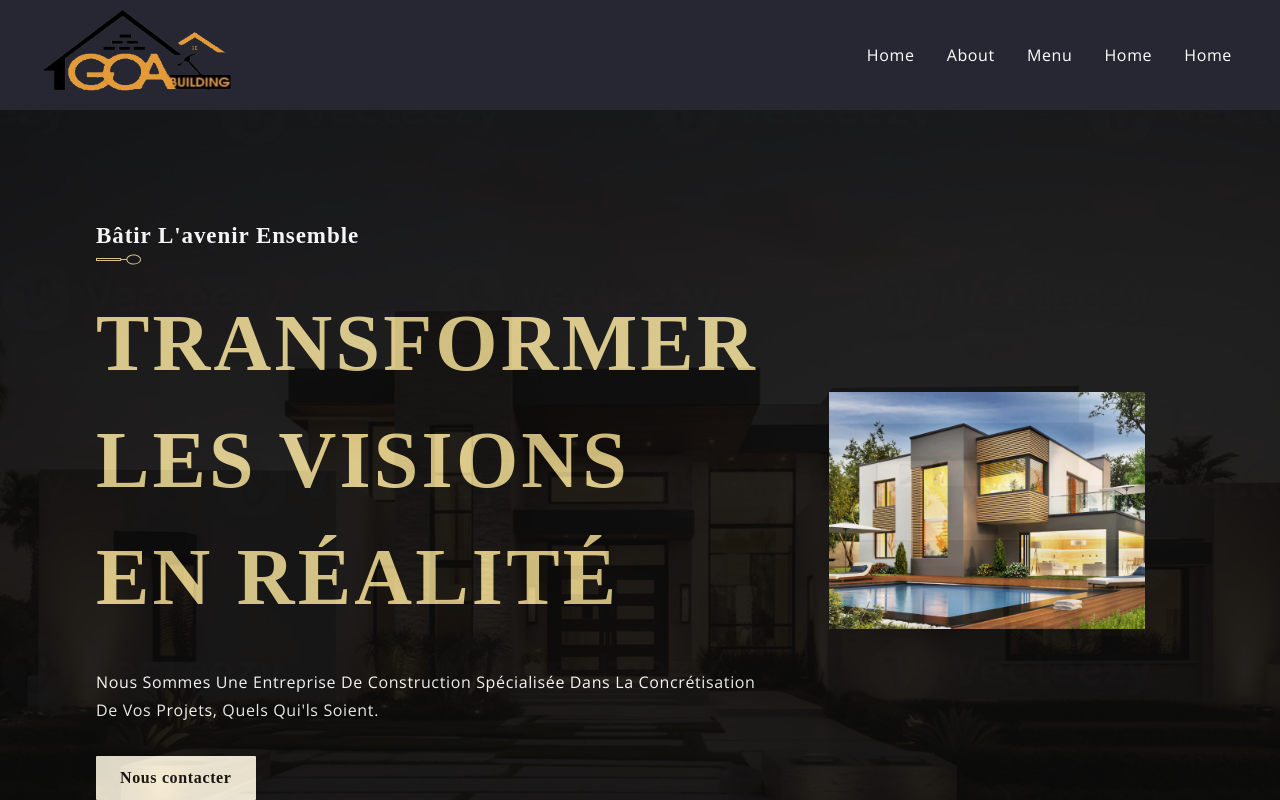
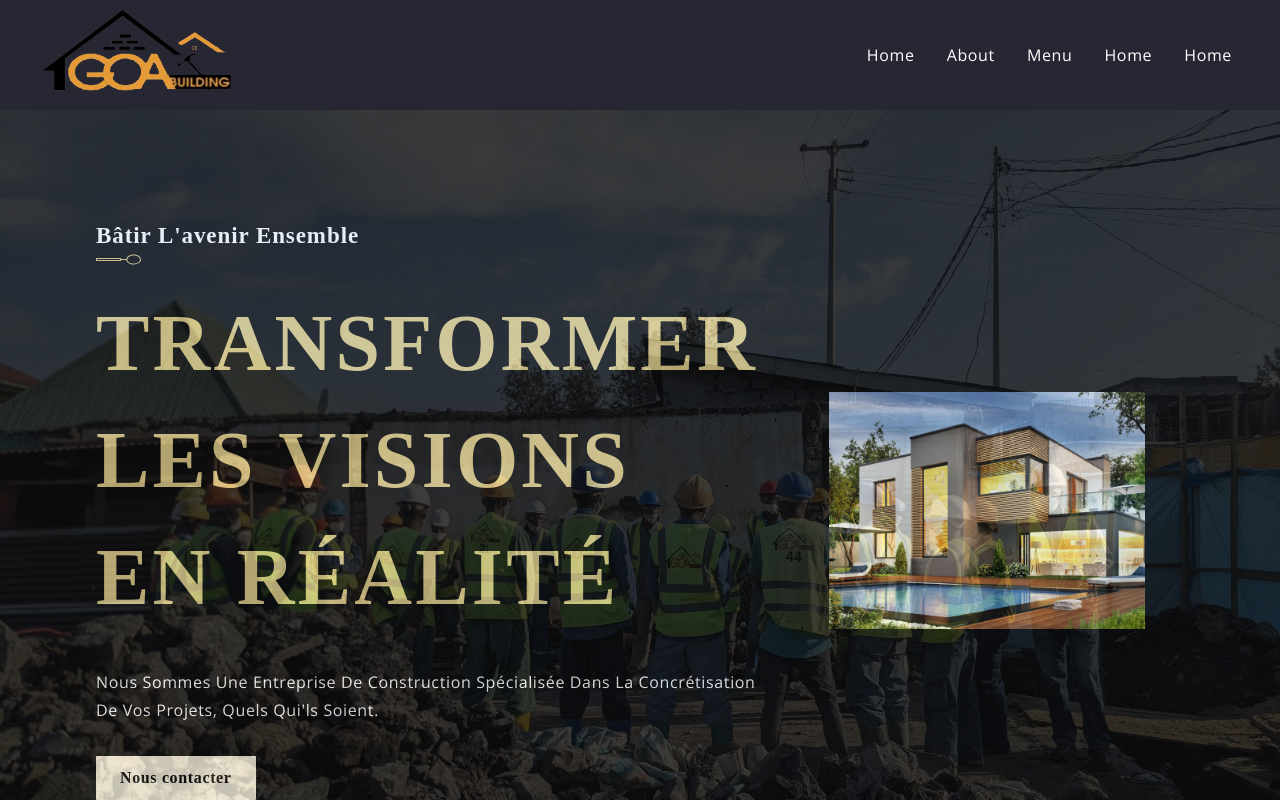
Before and after one commit to dieum512/goa, a React (Create React App) app: page / in a window 1280 px wide. Shown: the top 800 px of the page. Built offline with nearby package versions, Linux system fonts and the light colour scheme; a web font is replaced by a local one.

Commit message:
Update the header background picture

```diff
--- a/src/components/header/Header.css
+++ b/src/components/header/Header.css
@@ -1,5 +1,5 @@
 .app_header_2 {
-  background: url(../../assets/bg1.jpg);
+  background: url(../../assets/bg1.jpeg);
   background-repeat: no-repeat;
   background-size: cover;
   background-position: center;
@@ -7,7 +7,7 @@
 
 .app__header {
   background: var(--color-black);
-  opacity: 0.9;
+  opacity: 0.8;
 }
 
 .app__header-h1 {
```
